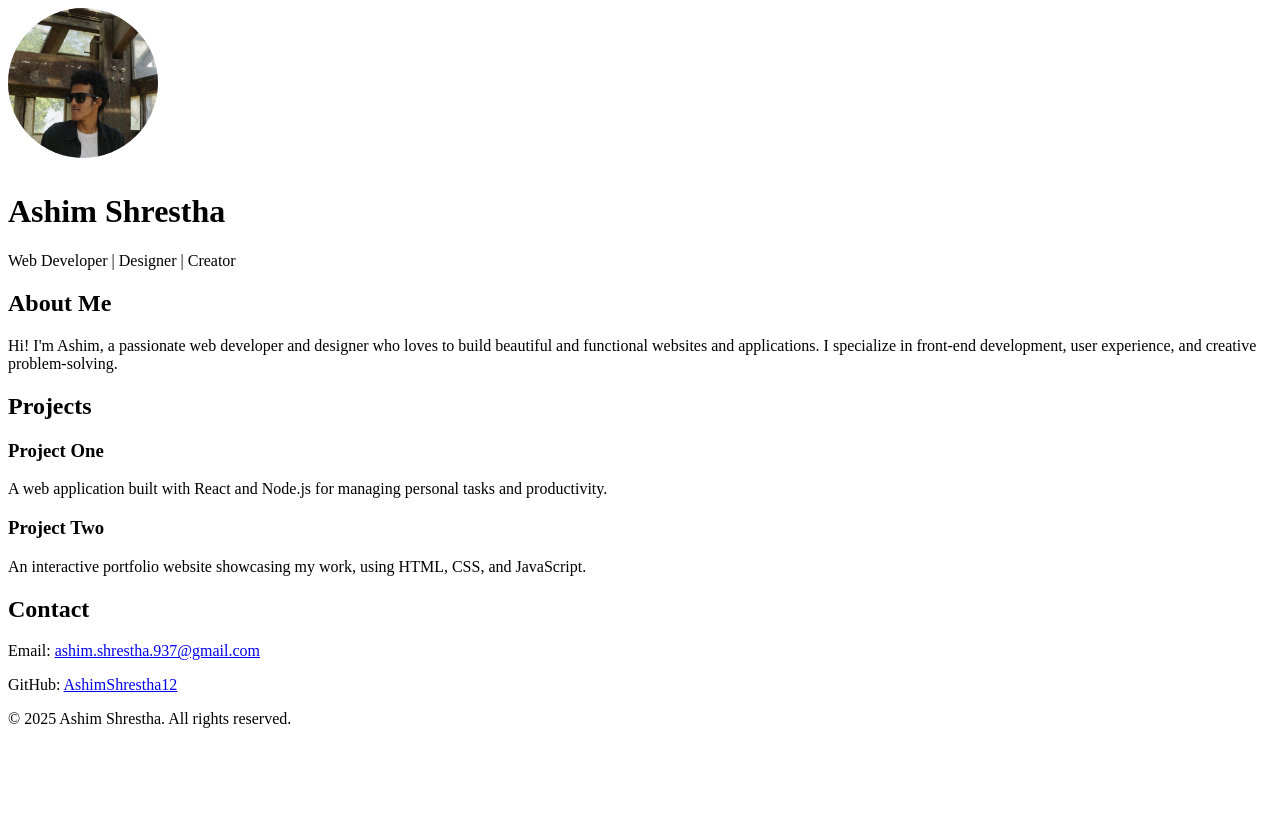
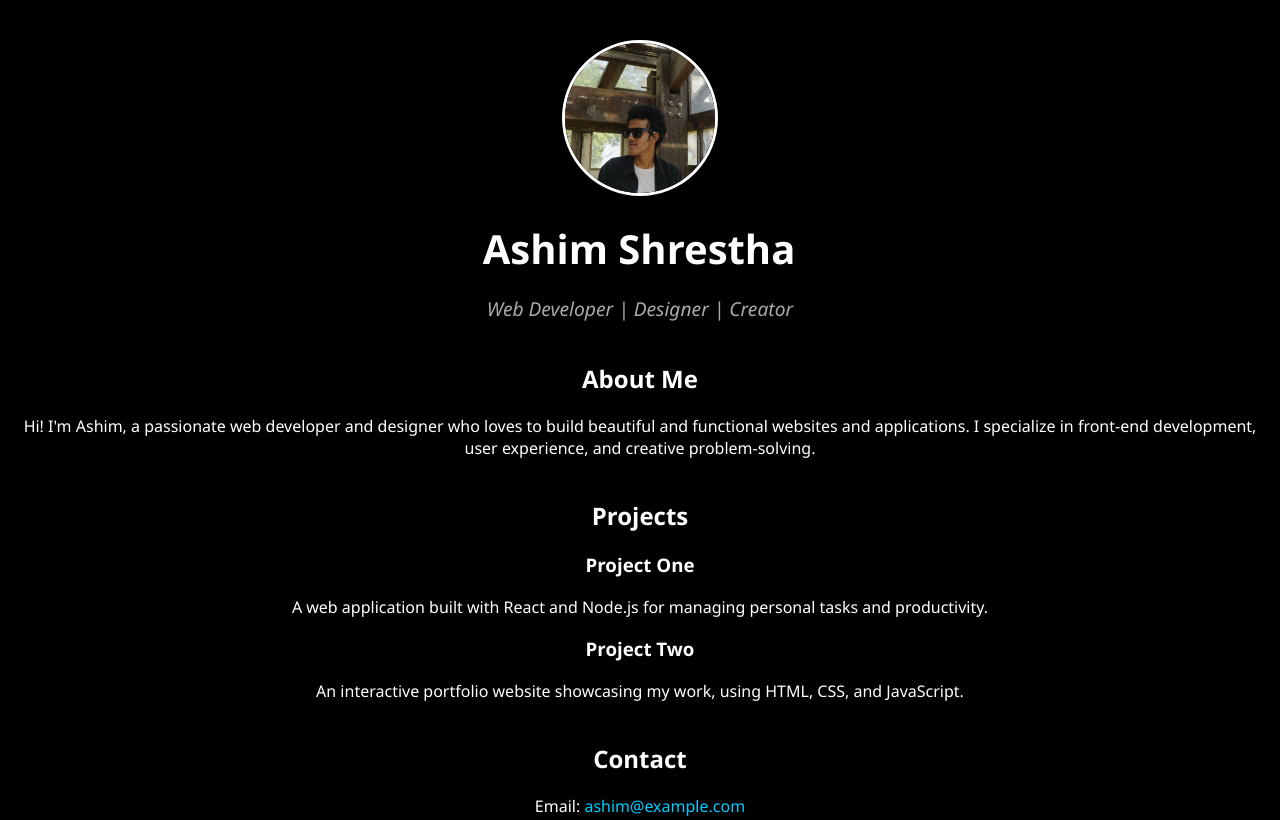
Before and after one commit to AshimShrestha12/my-portfolio, a plain HTML site: page index.html in a window 1280 px wide. Shown: the top 820 px of the page. Drawn offline with Linux system fonts and the light colour scheme.

Commit message:
index.html

```diff
--- a/index.html
+++ b/index.html
@@ -4,25 +4,80 @@
     <meta charset="UTF-8">
     <title>Ashim Shrestha | Portfolio</title>
     <meta name="viewport" content="width=device-width, initial-scale=1">
-    <link rel="stylesheet" href="styles.css">
     <style>
+        body {
+            margin: 0;
+            font-family: 'Segoe UI', sans-serif;
+            background-color: #000;
+            color: white;
+            text-align: center;
+        }
+
+        .portfolio-container {
+            padding: 40px 20px;
+        }
+
         .profile-img {
             width: 150px;
             height: 150px;
             border-radius: 50%;
             object-fit: cover;
-            margin-bottom: 10px;
+            margin-bottom: 20px;
+            border: 3px solid white;
+        }
+
+        h1 {
+            font-size: 2.5em;
+            overflow: hidden;
+            white-space: nowrap;
+            border-right: 2px solid white;
+            width: 0;
+            margin: 0 auto 10px;
+            animation: typing 3s steps(20, end) forwards, blink 0.75s step-end infinite;
+        }
+
+        @keyframes typing {
+            from { width: 0 }
+            to { width: 12.5em } /* Adjust this based on name length */
+        }
+
+        @keyframes blink {
+            50% { border-color: transparent }
+        }
+
+        .tagline {
+            font-style: italic;
+            font-size: 1.2em;
+            color: #aaa;
+        }
+
+        section {
+            margin-top: 40px;
+        }
+
+        a {
+            color: #00ccff;
+            text-decoration: none;
+        }
+
+        a:hover {
+            text-decoration: underline;
+        }
+
+        footer {
+            margin-top: 60px;
+            font-size: 0.9em;
+            color: #666;
         }
     </style>
 </head>
 <body>
     <div class="portfolio-container">
         <header>
-    <img src="profile.jpg" alt="Ashim Shrestha Photo" class="profile-img">
-    <h1>Ashim Shrestha</h1>
-    <p class="tagline">Web Developer | Designer | Creator</p>
-</header>
-
+            <img src="profile.jpg" alt="Ashim Shrestha Photo" class="profile-img">
+            <h1>Ashim Shrestha</h1>
+            <p class="tagline">Web Developer | Designer | Creator</p>
+        </header>
         <section class="about">
             <h2>About Me</h2>
             <p>
@@ -40,12 +95,11 @@
                     <h3>Project Two</h3>
                     <p>An interactive portfolio website showcasing my work, using HTML, CSS, and JavaScript.</p>
                 </div>
-                <!-- Add more project cards as needed -->
             </div>
         </section>
         <section class="contact">
             <h2>Contact</h2>
-            <p>Email: <a href="mailto:ashim.shrestha.937@gmail.com">ashim.shrestha.937@gmail.com</a></p>
+            <p>Email: <a href="mailto:ashim@example.com">ashim@example.com</a></p>
             <p>GitHub: <a href="https://github.com/AshimShrestha12" target="_blank">AshimShrestha12</a></p>
         </section>
         <footer>
```
